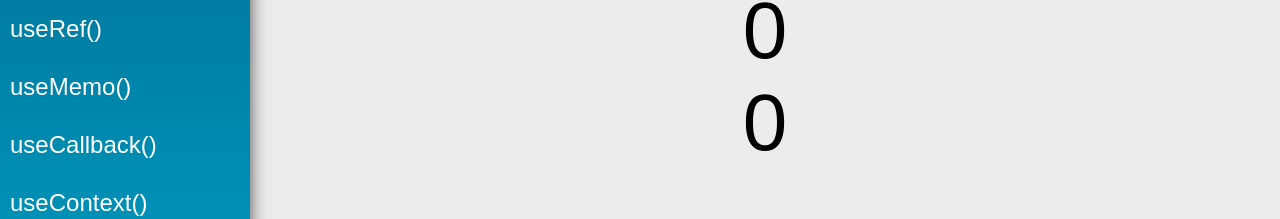
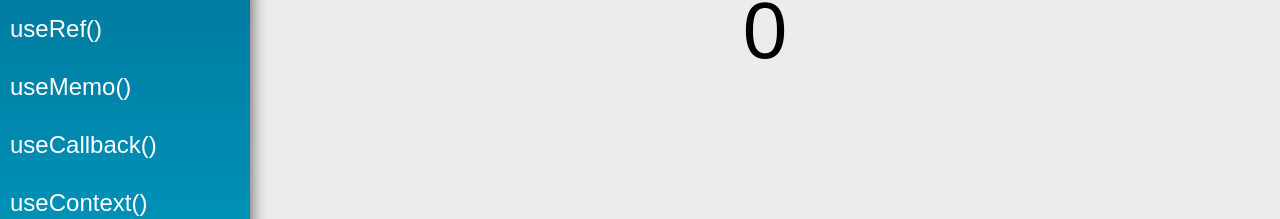
Before and after one commit to devBernardo-Mendes/reacthooks-study, a React (Create React App) app: page /useCallback in a window 1280 px wide. Shown: the part 185-404 px from the top of the page. Built offline with nearby package versions, Linux system fonts and the light colour scheme.

Commit message:
Fix: Remove div

```diff
--- a/src/views/examples/UseCallback.jsx
+++ b/src/views/examples/UseCallback.jsx
@@ -12,9 +12,6 @@ const UseCallback = (props) => {
             <div className="center">
                 <span className="text">{count}</span>
             </div>
-            <div className="center">
-                <div className="text">{count}</div>
-            </div>
         </div>
     )
 }
```
